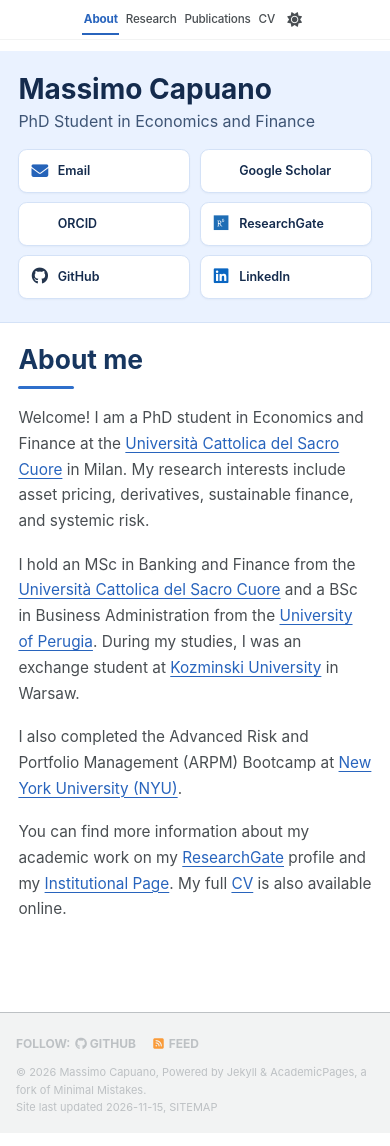
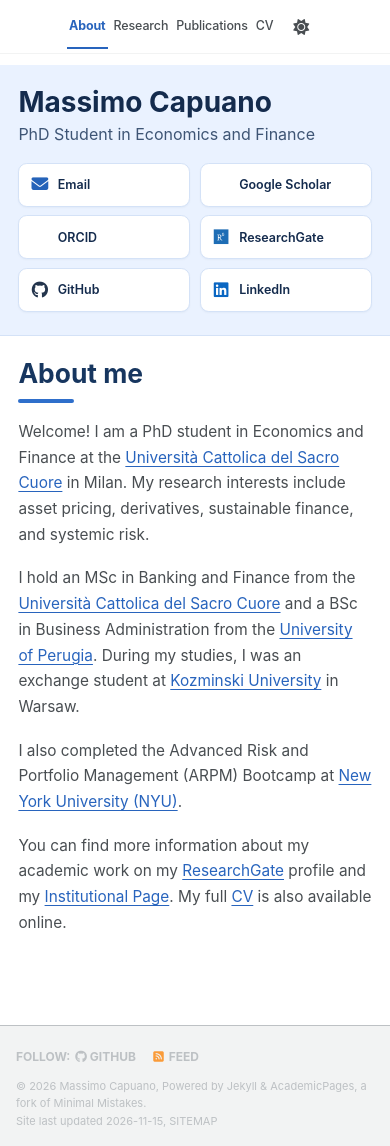
Before and after one commit to capuanomassimo/capuanomassimo.github.io, a Jekyll site: the page built from _pages/about.md, in a window 390 px wide and 1146 px high. Built offline with Jekyll 4.4.1, drawn with Linux system fonts in a browser that asks for light colours; a script bundle is joined from its source files by our own code; a style sheet for code colours, icons or effects is not loaded.

Commit message:
Increase navigation touch targets across devices

```diff
--- a/assets/css/main.scss
+++ b/assets/css/main.scss
@@ -461,13 +461,17 @@ a {
 }
 
 .site-nav__link {
-  display: block;
-  padding: 0.55rem 0.15rem 0.48rem;
+  display: flex;
+  align-items: center;
+  justify-content: center;
+  min-height: 44px;
+  padding: 0.62rem 0.25rem 0.55rem;
   color: var(--global-masthead-link-color);
   border-bottom: 2px solid transparent;
-  font-size: 0.94rem;
+  font-size: 1rem;
   font-weight: 500;
-  line-height: 1.25;
+  line-height: 1.3;
+  white-space: nowrap;
   text-decoration: none;
   transition: color 0.18s ease, border-color 0.18s ease;
 }
@@ -492,8 +496,10 @@ a {
   display: inline-flex;
   align-items: center;
   justify-content: center;
-  width: 2rem;
-  height: 2rem;
+  width: 2.75rem;
+  height: 2.75rem;
+  min-width: 44px;
+  min-height: 44px;
   margin: 0;
   padding: 0;
   color: var(--global-masthead-link-color);
@@ -541,13 +547,14 @@ html[data-theme="dark"] .site-nav__theme button:focus-visible {
   }
 
   .site-nav__links {
-    gap: clamp(0.22rem, 1.2vw, 0.45rem);
+    gap: clamp(0.18rem, 0.9vw, 0.38rem);
   }
 
   .site-nav__link {
-    padding: 0.46rem 0.1rem 0.4rem;
-    font-size: clamp(0.7rem, 3vw, 0.8rem);
-    letter-spacing: -0.015em;
+    min-height: 44px;
+    padding: 0.62rem 0.14rem 0.55rem;
+    font-size: clamp(0.76rem, 3.2vw, 0.86rem);
+    letter-spacing: -0.01em;
   }
 
   .site-nav__theme {
@@ -555,12 +562,12 @@ html[data-theme="dark"] .site-nav__theme button:focus-visible {
   }
 
   .site-nav__theme button {
-    width: 1.65rem;
-    height: 1.8rem;
+    width: 44px;
+    height: 44px;
   }
 
   .site-nav__theme i {
-    font-size: 0.92rem;
+    font-size: 1rem;
   }
 }
 
@@ -571,12 +578,17 @@ html[data-theme="dark"] .site-nav__theme button:focus-visible {
   }
 
   .site-nav__links {
-    gap: 0.18rem;
+    gap: 0.14rem;
   }
 
   .site-nav__link {
-    font-size: 0.68rem;
-    padding-left: 0.06rem;
-    padding-right: 0.06rem;
+    min-height: 44px;
+    font-size: 0.73rem;
+    padding: 0.62rem 0.07rem 0.55rem;
+  }
+
+  .site-nav__theme button {
+    width: 44px;
+    height: 44px;
   }
 }
```
